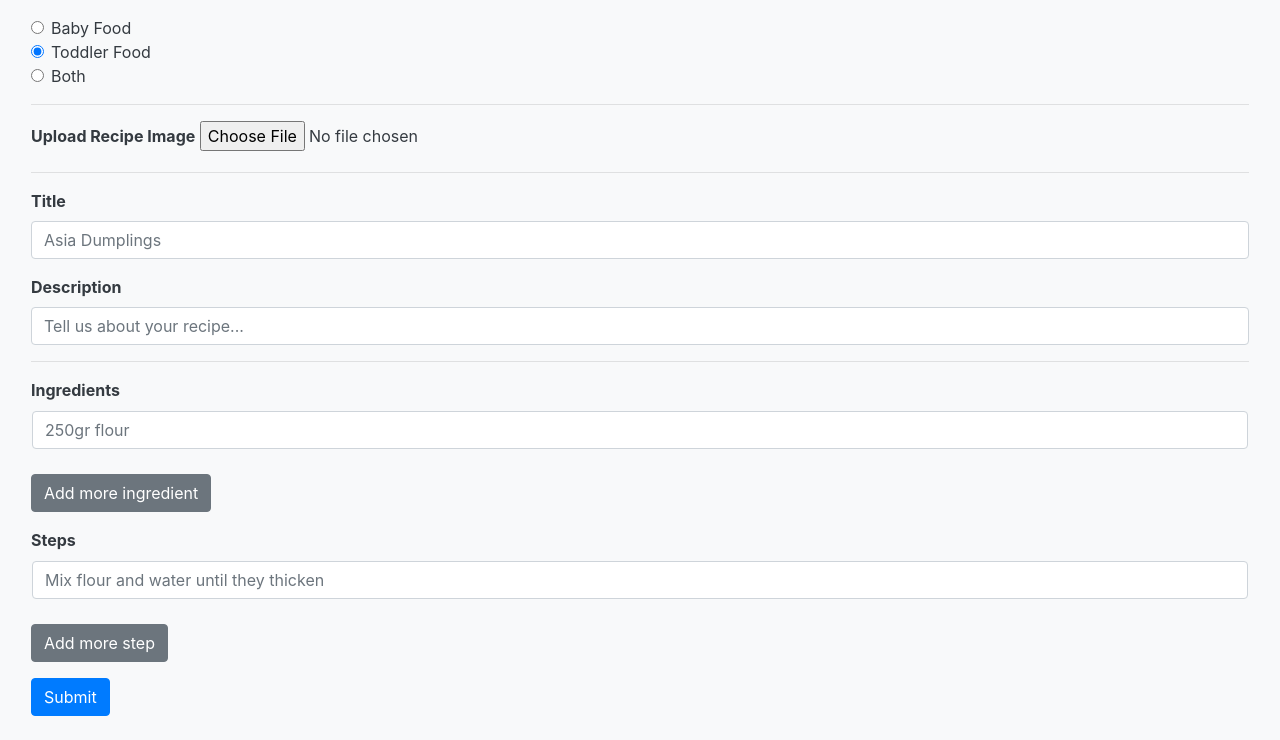
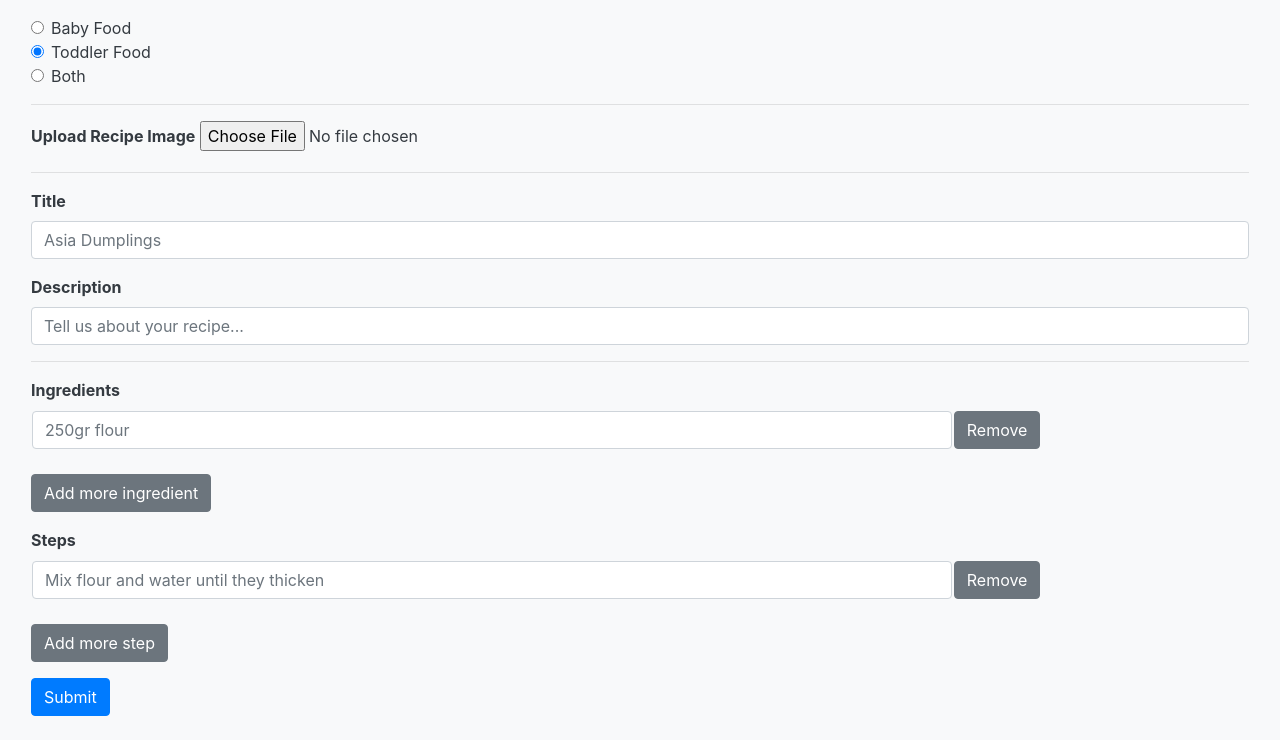
Before and after one commit to thaohvm/mammam, a Django app: page /recipe/create in a window 1280 px wide. Shown: the part 89-829 px from the top of the page. Run offline with Django 3.2, Linux system fonts and the light colour scheme; the visitor is signed in with stand-in values (Sample User, id 1); some libraries are stand-ins or nearby versions.

Commit message:
remove ingr step

```diff
--- a/mammam/static/mammam/create.js
+++ b/mammam/static/mammam/create.js
@@ -6,11 +6,18 @@ document.addEventListener('DOMContentLoaded', function () {
 function add_ingredient() {
     let tableIngredients = document.getElementById("table-ingredients");
     let newIngredient = tableIngredients.insertRow(-1);
-    newIngredient.innerHTML = '<tr><td><input type="text" class="form-control" placeholder="250gr flour"></td></tr>';
+    newIngredient.innerHTML = '<tr><td><input type="text" class="form-control" placeholder="250gr flour"></td><td><button type="button" class="btn btn-secondary" onclick="remove_row($(this))">Remove</button></td></tr>';
 }
 
 function add_step() {
     let tableSteps = document.getElementById("table-steps");
     let newStep = tableSteps.insertRow(-1);
-    newStep.innerHTML = '<tr><td><input type="text" class="form-control" placeholder="Mix flour and water until they thicken"></td></tr>';
+    newStep.innerHTML = '<tr><td><input id="first-step" type="text" class="form-control" placeholder="Mix flour and water until they thicken"></td><td><button type="button" class="btn btn-secondary" onclick="remove_row($(this))">Remove</button></td></tr>';
 }
+
+function remove_row(button) {
+    // Only remove row if there are more than one row
+    if (button.closest("table").prop("rows").length > 1) {
+        button.closest("tr").remove();
+    }
+}
--- a/mammam/templates/mammam/create.html
+++ b/mammam/templates/mammam/create.html
@@ -39,7 +39,10 @@
         <div id="group-ingredients" class="mb-3">
             <label for="first-ingredient" class="form-label-ingr"><strong>Ingredients</strong></label>
             <table id="table-ingredients" class="col">
-                <tr><td><input id="first-ingredient" type="text" class="form-control" placeholder="250gr flour"></td></tr>
+                <tr>
+                    <td><input id="first-ingredient" type="text" class="form-control" placeholder="250gr flour"></td>
+                    <td><button type="button" class="btn btn-secondary" onclick="remove_row($(this))">Remove</button></td>
+                </tr>
             </table>
             <br>
             <button id="button-ingredients" type="button" class="btn btn-secondary">Add more ingredient</button>
@@ -47,7 +50,10 @@
         <div id="group-steps" class="mb-3">
             <label for="first-step" class="form-label-step"><strong>Steps</strong></label>
             <table id="table-steps" class="col">
-                <tr><td><input id="first-step" type="text" class="form-control" placeholder="Mix flour and water until they thicken"></td></tr>
+                <tr>
+                    <td><input id="first-step" type="text" class="form-control" placeholder="Mix flour and water until they thicken"></td>
+                    <td><button type="button" class="btn btn-secondary" onclick="remove_row($(this))">Remove</button></td>
+                </tr>
             </table>
             <br>
             <button id="button-steps" type="button" class="btn btn-secondary">Add more step</button>
--- a/mammam/templates/mammam/layout.html
+++ b/mammam/templates/mammam/layout.html
@@ -6,6 +6,7 @@
         <title>{% block title %}Mammam{% endblock %}</title>
         <link rel="stylesheet" href="https://stackpath.bootstrapcdn.com/bootstrap/4.4.1/css/bootstrap.min.css" integrity="sha384-Vkoo8x4CGsO3+Hhxv8T/Q5PaXtkKtu6ug5TOeNV6gBiFeWPGFN9MuhOf23Q9Ifjh" crossorigin="anonymous">
         <link href="{% static 'mammam/styles.css' %}" rel="stylesheet">
+        <script src="https://ajax.googleapis.com/ajax/libs/jquery/3.5.1/jquery.min.js"></script>
         {% block script %}
         {% endblock %}
     </head>
```
